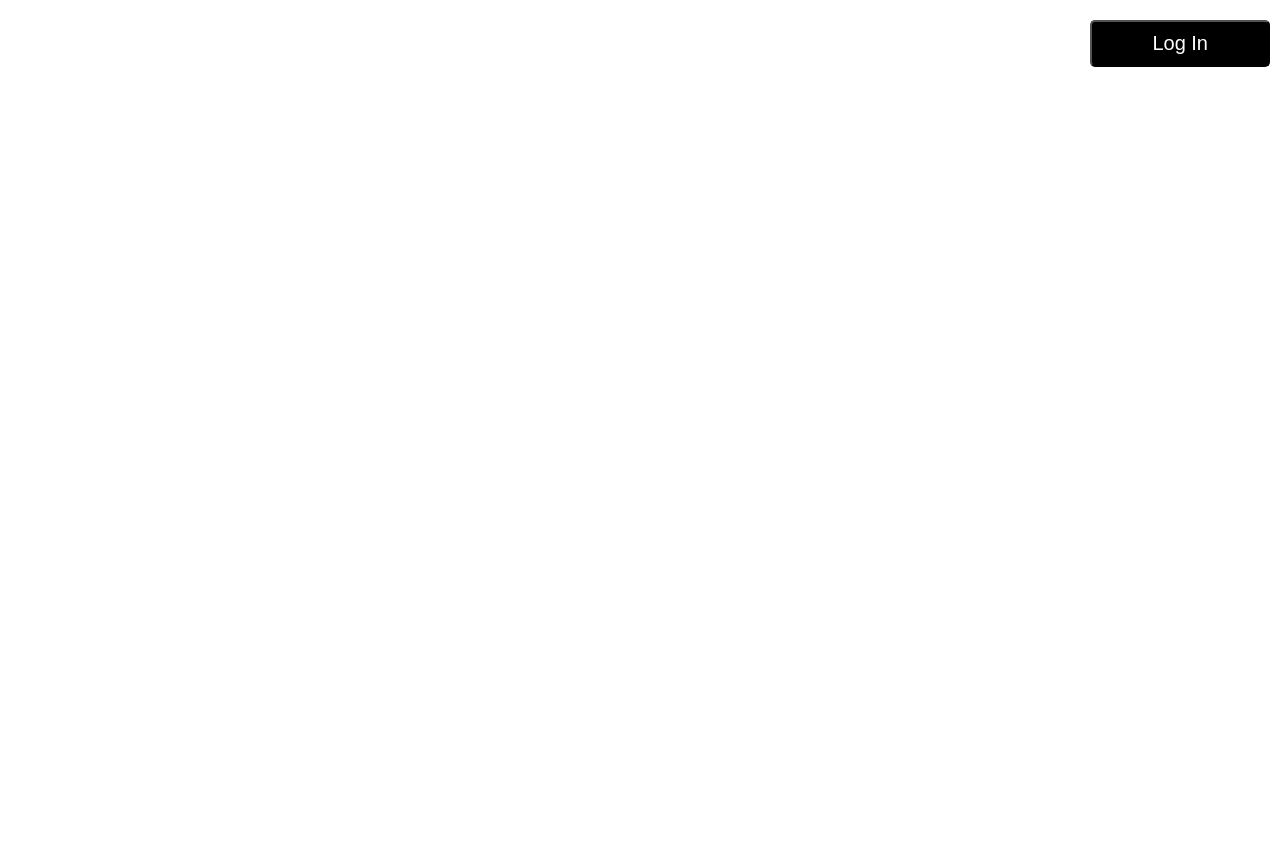
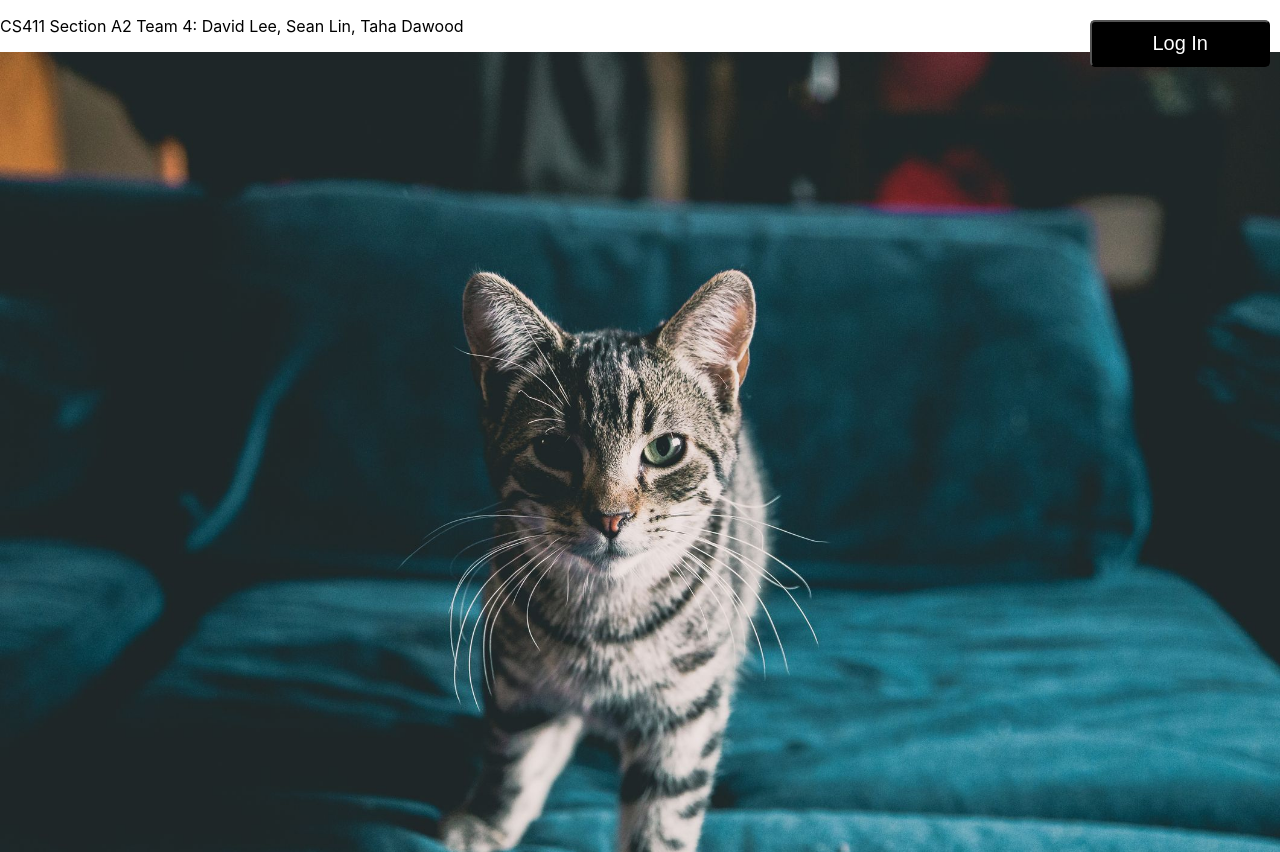
Before and after one commit to Pizzawookiee/CS411-Team4, a React (Create React App) app in the folder prototype/react_frontend/: page / in a window 1280 px wide. Before the commit the page ends 800 px from the top, so only its background shows below. Built offline with nearby package versions, Linux system fonts and the light colour scheme.

Commit message:
add title

```diff
--- a/prototype/react_frontend/src/App.js
+++ b/prototype/react_frontend/src/App.js
@@ -236,9 +236,14 @@ function MyForm({ isLoggedIn }) {
 
 function App() {
   return (
-	<>
-	  <LogIn />
-	</>
+  <div>
+    <p>
+      CS411 Section A2 Team 4: David Lee, Sean Lin, Taha Dawood
+    </p>
+    <CenteredContainer>
+      <LogIn />
+    </CenteredContainer>
+  </div>
   );
 }
 
```
